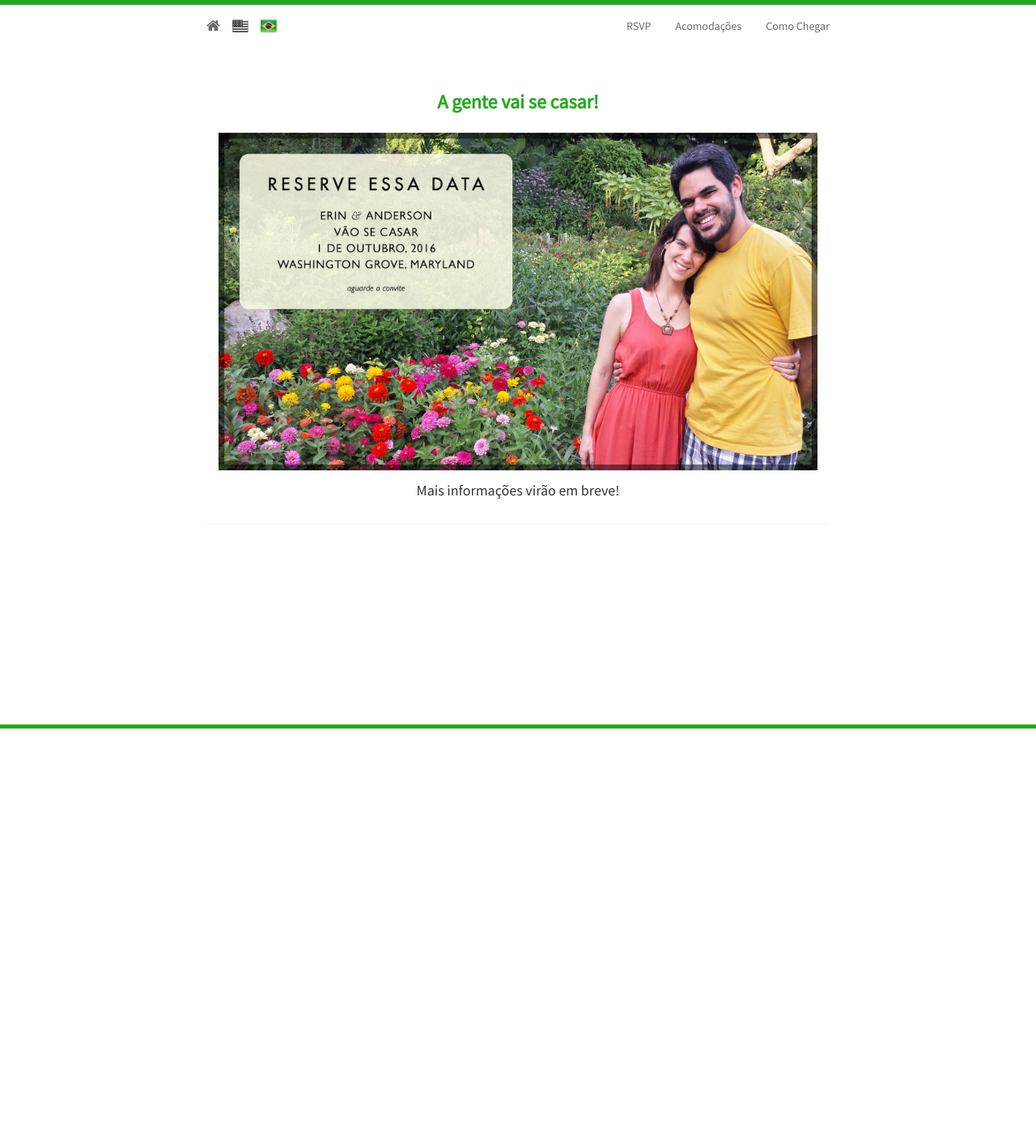
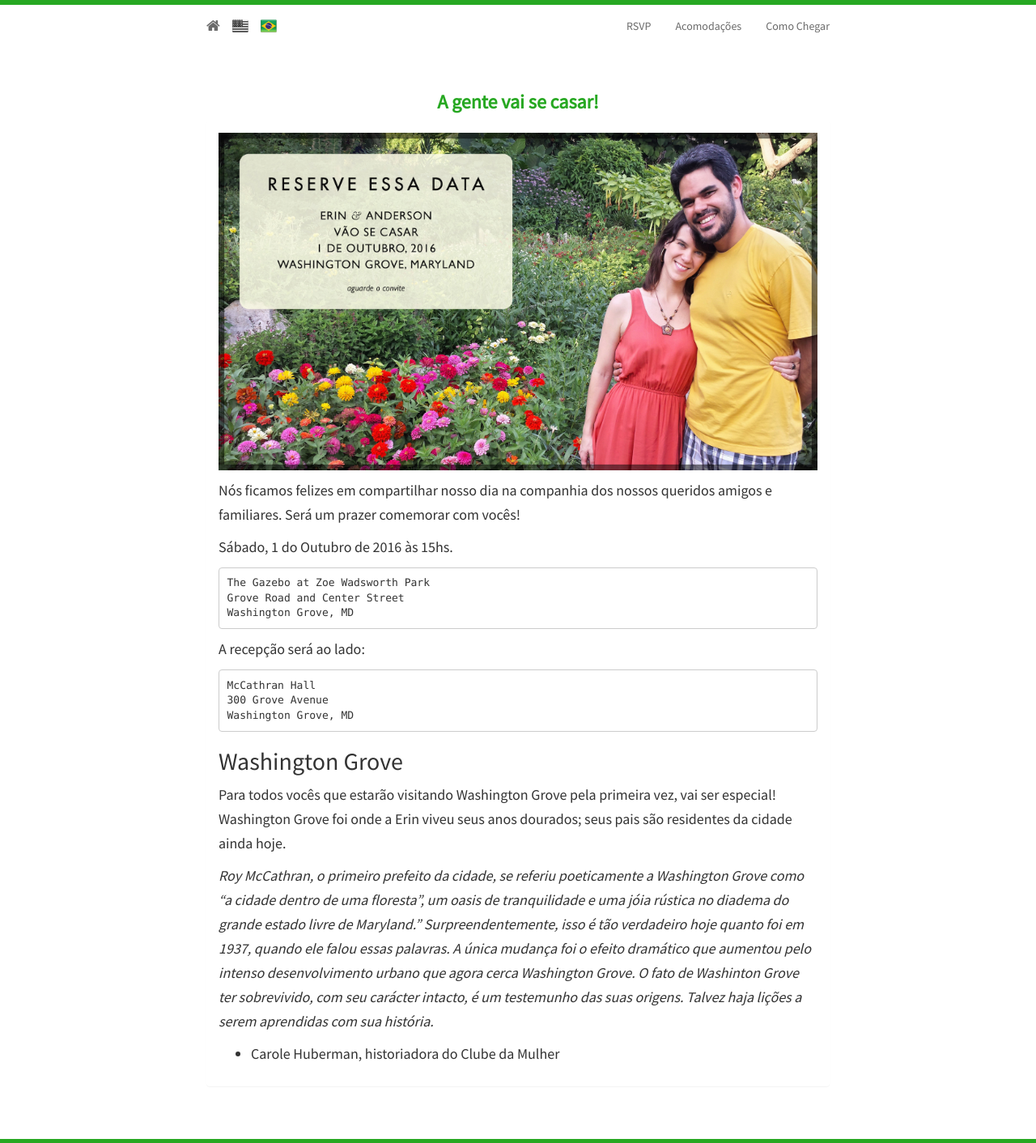
Before and after one commit to andersonvom/wedding-site, a Jekyll site: the page built from _posts/pt/0000-01-01-bem-vindo.md, in a window 1280 px wide. Shown: the whole page at 81% size. Built offline with Jekyll 4.4.1, drawn with Linux system fonts in a browser that asks for light colours; nearby versions of some CDN libraries; before the commit the page ends 900 px from its top, so only the background shows below that.

Commit message:
Update homepage with WG text

```diff
--- a/_posts/pt/0000-01-01-bem-vindo.md
+++ b/_posts/pt/0000-01-01-bem-vindo.md
@@ -8,6 +8,35 @@ categories: pt
      width="100%"
      alt="A gente vai se casar!">
 
-<p class='text-center' markdown='1'>
-Mais informações virão em breve!
-</p>
+Nós ficamos felizes em compartilhar nosso dia na companhia dos nossos
+queridos amigos e familiares. Será um prazer comemorar com vocês!
+
+Sábado, 1 do Outubro de 2016 às 15hs.
+
+    The Gazebo at Zoe Wadsworth Park
+    Grove Road and Center Street
+    Washington Grove, MD
+
+A recepção será ao lado:
+
+    McCathran Hall
+    300 Grove Avenue
+    Washington Grove, MD
+
+
+## Washington Grove
+
+Para todos vocês que estarão visitando Washington Grove pela primeira
+vez, vai ser especial! Washington Grove foi onde a Erin viveu seus anos
+dourados; seus pais são residentes da cidade ainda hoje.
+
+_Roy McCathran, o primeiro prefeito da cidade, se referiu poeticamente a
+Washington Grove como "a cidade dentro de uma floresta", um oasis de
+tranquilidade e uma jóia rústica no diadema do grande estado livre de
+Maryland." Surpreendentemente, isso é tão verdadeiro hoje quanto foi em
+1937, quando ele falou essas palavras. A única mudança foi o efeito
+dramático que aumentou pelo intenso desenvolvimento urbano que agora
+cerca Washington Grove. O fato de Washinton Grove ter sobrevivido, com
+seu carácter intacto, é um testemunho das suas origens. Talvez haja
+lições a serem aprendidas com sua história._
+- Carole Huberman, historiadora do Clube da Mulher
```
Also changed, not shown: _posts/en/0000-01-01-welcome.md (+31 -3 lines).
